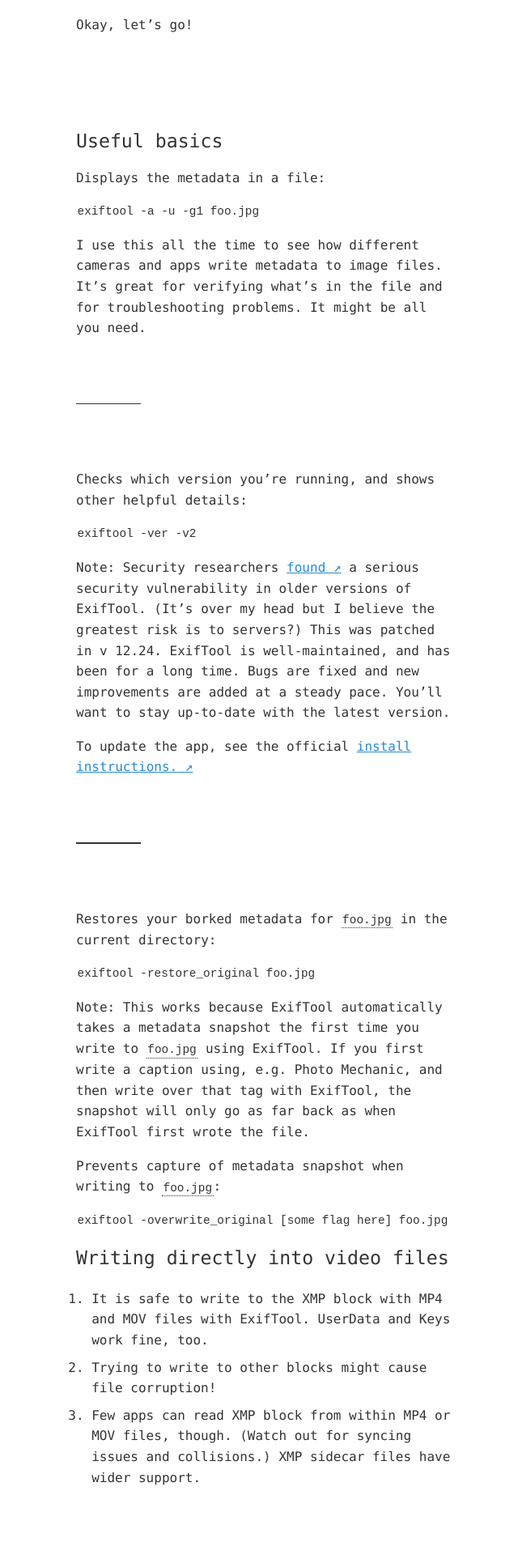
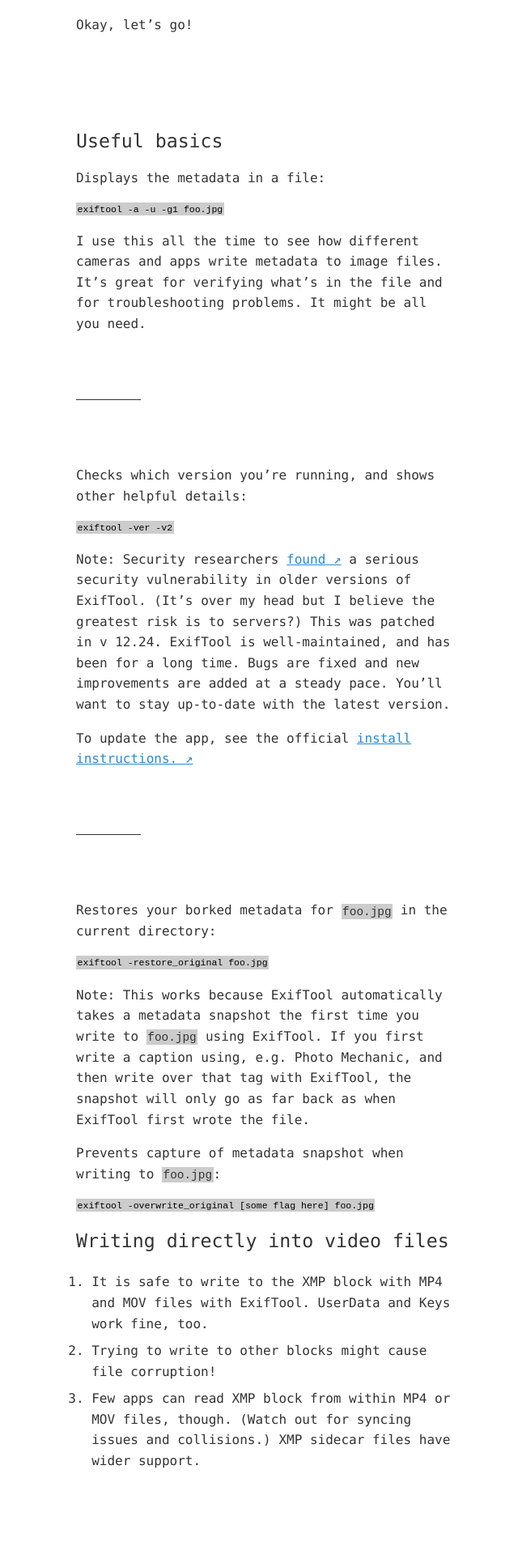
Before and after one commit to zachmccabe/zachmccabe.github.io, a Jekyll site: the page built from _tools/exiftool-notes.md, in a window 1280 px wide. Shown: the part 1191-3111 px from the top of the page at 81% size, without its empty margins (314-954 px from the left). Built offline with Jekyll 4.4.1, drawn with Linux system fonts in a browser that asks for light colours.

Commit message:
Update kao-nite-13.css
Adding `pre + h2 ...` margin-top style. Tweaks to `code`, `mark`, `pre code`.

```diff
--- a/assets/kao-nite-13.css
+++ b/assets/kao-nite-13.css
@@ -224,9 +224,9 @@
 }
 
 code {
-  border-bottom: 0.1rem dotted currentColor;
-  color: currentColor;
-  font-size: calc(100% - 0.1rem);
+  background: #ccc;
+  color: #333;
+  font-size: calc(100% - 0.1em);
   padding: 0.1rem;
 }
 
@@ -283,7 +283,7 @@
   background-color: rgba(255,255,255,0);
   border-bottom: 0.1rem dotted currentColor;
   color: currentColor;
-  font-size: calc(100% - 0.1rem);
+  font-size: calc(100% - 0.1em);
   padding: 0.1rem;
   text-decoration: none;
 }
@@ -297,12 +297,17 @@
 }
 
 pre {
-  font-size: calc(100%);
+  font-size: calc(100% - 0.2em);
   width: 100%;
 }
 
 pre code {
+  color: #000;
   border-bottom: none;
+}
+
+pre + h2, h3, h4 {
+  margin-top: 5em;
 }
 
 ol + h2, h3, h4 {
```
